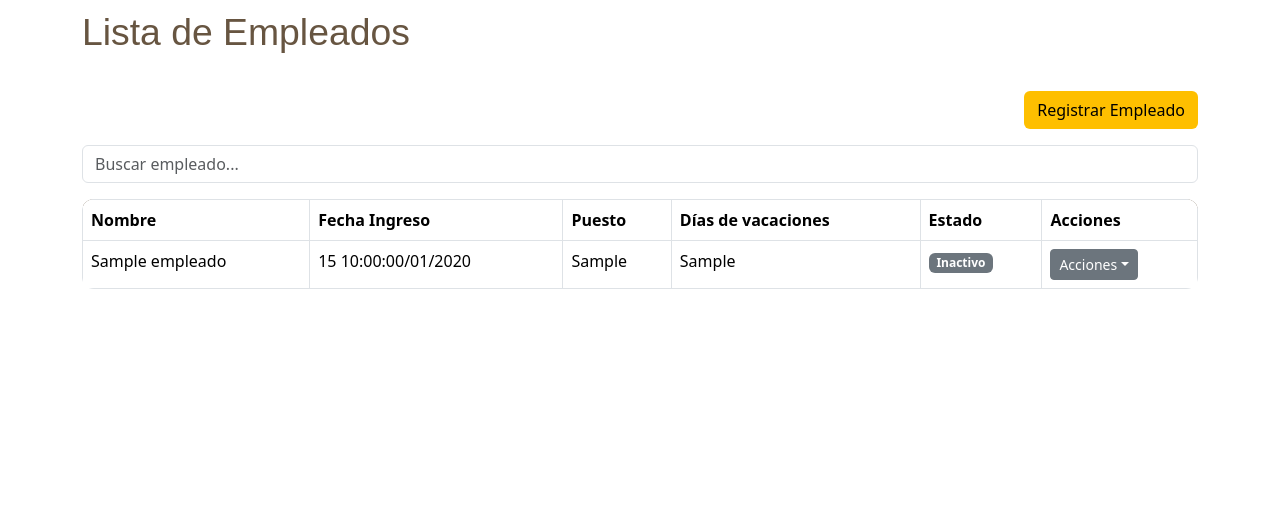
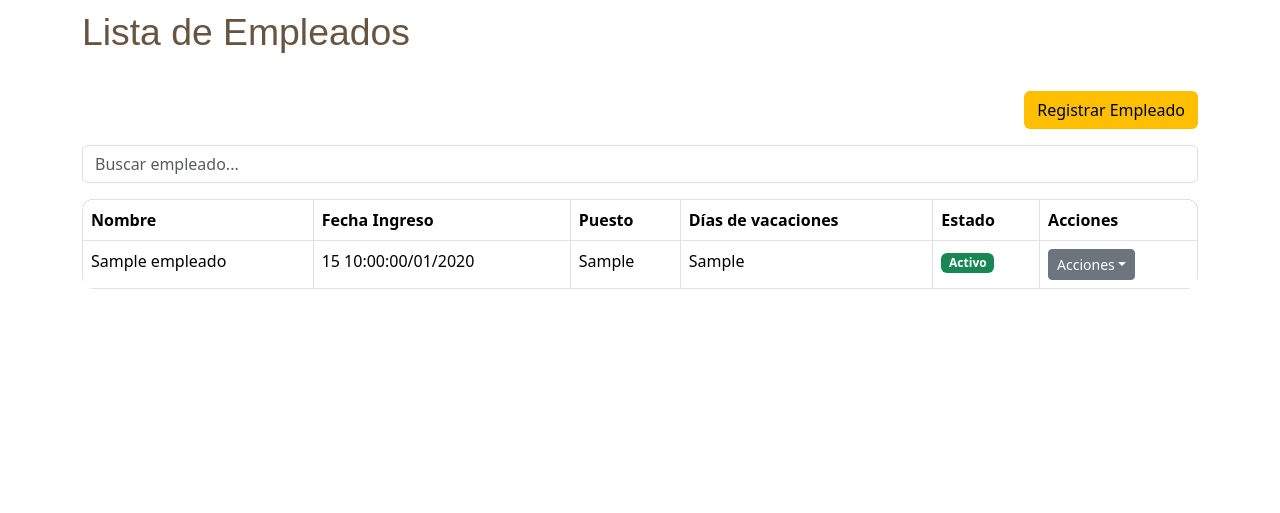
Before and after one commit to Camilacr10/AbrasivLog, a PHP site: page /HTML/empleados.html in a window 1280 px wide. Shown: the part 134-647 px from the top of the page. Run offline with PHP 8.4, Linux system fonts and the light colour scheme; tables that the repository leaves empty or names only in its code hold one stand-in row (values such as "Sample post"); some libraries are stand-ins or nearby versions.

Commit message:
Cambio en el php y js de empleados

```diff
--- a/HTML/empleados.html
+++ b/HTML/empleados.html
@@ -195,8 +195,8 @@
                             <label for="editEstadoEmpleado" class="form-label">Estado</label>
                             <select class="form-control" id="editEstadoEmpleado" required>
                                 <option value="">Seleccione un estado</option>
-                                <option value="1">Activo</option>
-                                <option value="0">Inactivo</option>
+                                <option>Activo</option>
+                                <option>Inactivo</option>
                             </select>
                         </div>
                         <div class="mb-3">
--- a/JS/empleados.js
+++ b/JS/empleados.js
@@ -18,7 +18,9 @@
   <td>${formatoFecha(emp.fecha_ingreso)}</td>
   <td>${emp.puesto}</td>
   <td>${emp.dias_vacaciones}</td>
-  <td><span class="badge ${emp.estado == "1" ? "bg-success" : "bg-secondary"}">${emp.estado == "1" ? "Activo" : "Inactivo"}</span></td>
+  <td><span class="badge ${emp.estado === "Activo" ? "bg-success" : "bg-secondary"}">
+  ${emp.estado}
+</span></td>
   <td>
     <div class="dropdown">
       <button class="btn btn-sm btn-secondary dropdown-toggle" data-bs-toggle="dropdown">Acciones</button>
@@ -130,7 +132,7 @@
     try {
         const formData = new FormData();
         formData.append("id", id);
-        formData.append("estado", 0); // Forzar a inactivo
+        formData.append("estado", "Inactivo");
 
         const res = await fetch("../backend/Empleados.php?accion=cambiarEstado", {
             method: "POST",
@@ -139,7 +141,7 @@
 
         const data = await res.json();
         if (data.success) {
-            cargarEmpleados(); // Recargar tabla
+            cargarEmpleados();
         } else {
             alert("Error al inactivar empleado");
         }
@@ -147,6 +149,7 @@
         console.error("Error al cambiar estado:", error);
     }
 }
+
 
 /*
    const asignarRol = i => {
--- a/backend/Empleados.php
+++ b/backend/Empleados.php
@@ -2,7 +2,7 @@
 require_once "db.php";
 require_once "message_log.php";
 
-//  FUNCIONES
+// ─────────────── FUNCIONES ───────────────
 
 // Agregar empleado
 function agregarEmpleado($nombre, $fecha, $vacaciones, $puesto, $archivo) {
@@ -12,6 +12,8 @@
 
     if ($archivo && $archivo['error'] === UPLOAD_ERR_OK) {
         $carpetaDestino = dirname(__DIR__) . "/Documentos_Empleados/";
+        if (!is_dir($carpetaDestino)) mkdir($carpetaDestino, 0777, true);
+
         $ext = pathinfo($archivo['name'], PATHINFO_EXTENSION);
         $nombreArchivo = uniqid("emp_") . "." . $ext;
 
@@ -20,15 +22,16 @@
         }
     }
 
+    // Estado por defecto = "Activo"
     $sql = "INSERT INTO empleados (nombre_completo, fecha_ingreso, dias_vacaciones, puesto, estado, archivo)
-            VALUES (:nombre, :fecha, :vacaciones, :puesto, 1, :archivo)";
+            VALUES (:nombre, :fecha, :vacaciones, :puesto, 'Activo', :archivo)";
     $stmt = $pdo->prepare($sql);
     $stmt->execute([
-        ':nombre'=>$nombre,
-        ':fecha'=>$fecha,
-        ':vacaciones'=>$vacaciones,
-        ':puesto'=>$puesto,
-        ':archivo'=>$rutaFinal
+        ':nombre' => $nombre,
+        ':fecha' => $fecha,
+        ':vacaciones' => $vacaciones,
+        ':puesto' => $puesto,
+        ':archivo' => $rutaFinal
     ]);
 
     return $pdo->lastInsertId();
@@ -47,7 +50,6 @@
 
     $rutaFinal = null;
 
-    // Si se subió un archivo, se guarda
     if ($archivo && $archivo['error'] === UPLOAD_ERR_OK) {
         $carpetaDestino = dirname(__DIR__) . "/Documentos_Empleados/";
         if (!is_dir($carpetaDestino)) mkdir($carpetaDestino, 0777, true);
@@ -60,40 +62,38 @@
         }
     }
 
-    // Si hay archivo nuevo, se actualiza también
     if ($rutaFinal) {
         $sql = "UPDATE empleados
-                   SET nombre_completo=:nombre, fecha_ingreso=:fecha, dias_vacaciones=:vacaciones, puesto=:puesto, estado=:estado, archivo=:archivo
+                   SET nombre_completo=:nombre, fecha_ingreso=:fecha, dias_vacaciones=:vacaciones,
+                       puesto=:puesto, estado=:estado, archivo=:archivo
                  WHERE id_empleado=:id";
         $params = [
-            ':id'        => $id,
-            ':nombre'    => $nombre,
-            ':fecha'     => $fecha,
-            ':vacaciones'=> $vacaciones,
-            ':puesto'    => $puesto,
-            ':estado'    => $estado,
-            ':archivo'   => $rutaFinal
+            ':id' => $id,
+            ':nombre' => $nombre,
+            ':fecha' => $fecha,
+            ':vacaciones' => $vacaciones,
+            ':puesto' => $puesto,
+            ':estado' => $estado,
+            ':archivo' => $rutaFinal
         ];
     } else {
-        // Si no se sube archivo, se actualizan solo los demás campos
         $sql = "UPDATE empleados
-                   SET nombre_completo=:nombre, fecha_ingreso=:fecha, dias_vacaciones=:vacaciones, puesto=:puesto, estado=:estado
+                   SET nombre_completo=:nombre, fecha_ingreso=:fecha, dias_vacaciones=:vacaciones,
+                       puesto=:puesto, estado=:estado
                  WHERE id_empleado=:id";
         $params = [
-            ':id'        => $id,
-            ':nombre'    => $nombre,
-            ':fecha'     => $fecha,
-            ':vacaciones'=> $vacaciones,
-            ':puesto'    => $puesto,
-            ':estado'    => $estado
+            ':id' => $id,
+            ':nombre' => $nombre,
+            ':fecha' => $fecha,
+            ':vacaciones' => $vacaciones,
+            ':puesto' => $puesto,
+            ':estado' => $estado
         ];
     }
 
     $stmt = $pdo->prepare($sql);
     return $stmt->execute($params);
 }
-
-
 
 function cambiarEstadoEmpleado($id, $estado) {
     global $pdo;
@@ -106,7 +106,6 @@
             ':estado' => $estado,
             ':id' => $id
         ]);
-
         return $stmt->rowCount() > 0;
     } catch (Exception $e) {
         logError("Error cambiando estado del empleado: " . $e->getMessage());
@@ -114,13 +113,13 @@
     }
 }
 
-// CONTROLADOR
+// ─────────────── CONTROLADOR ───────────────
 
 header('Content-Type: application/json');
 
 $accion = $_GET['accion'] ?? '';
 
-switch($accion) {
+switch ($accion) {
     case 'agregar':
         $id = agregarEmpleado(
             $_POST['nombre'],
@@ -129,7 +128,7 @@
             $_POST['puesto'],
             $_FILES['archivo'] ?? null
         );
-    echo json_encode(['success'=>$id>0, 'id'=>$id]);
+        echo json_encode(['success' => $id > 0, 'id' => $id]);
         break;
 
     case 'listar':
@@ -147,21 +146,19 @@
             $_POST['estado'],
             $_FILES['archivo'] ?? null
         );
-    echo json_encode(['success'=>$ok]);
+        echo json_encode(['success' => $ok]);
         break;
 
     case 'cambiarEstado':
         $data = json_decode(file_get_contents('php://input'), true);
-      if (!$data) {
-        $data = $_POST;
-    }
+        if (!$data) $data = $_POST;
 
         $id = $data['id'] ?? null;
-    $estado = $data['estado'] ?? 0;
+        $estado = $data['estado'] ?? 'Inactivo';
         $ok = cambiarEstadoEmpleado($id, $estado);
-    echo json_encode(['success'=>$ok]);
+        echo json_encode(['success' => $ok]);
         break;
 
     default:
-        echo json_encode(['success'=>false, 'msg'=>'Acción no válida']);
+        echo json_encode(['success' => false, 'msg' => 'Acción no válida']);
 }
--- a/backend/db.php
+++ b/backend/db.php
@@ -10,8 +10,8 @@
 //$db     = 'Abrasivlog';
 
 //INFO DB Valeria
-$server = 'LAPTOP-VALERIA';
-$db     = 'Abrasivlog';
+//$server = 'LAPTOP-VALERIA';
+//$db     = 'Abrasivlog';
 
 //INFO DB Jose
 $server = 'DESKTOP-LUIKLRP';
```
Lines whose indentation alone changed are shown as unchanged.
